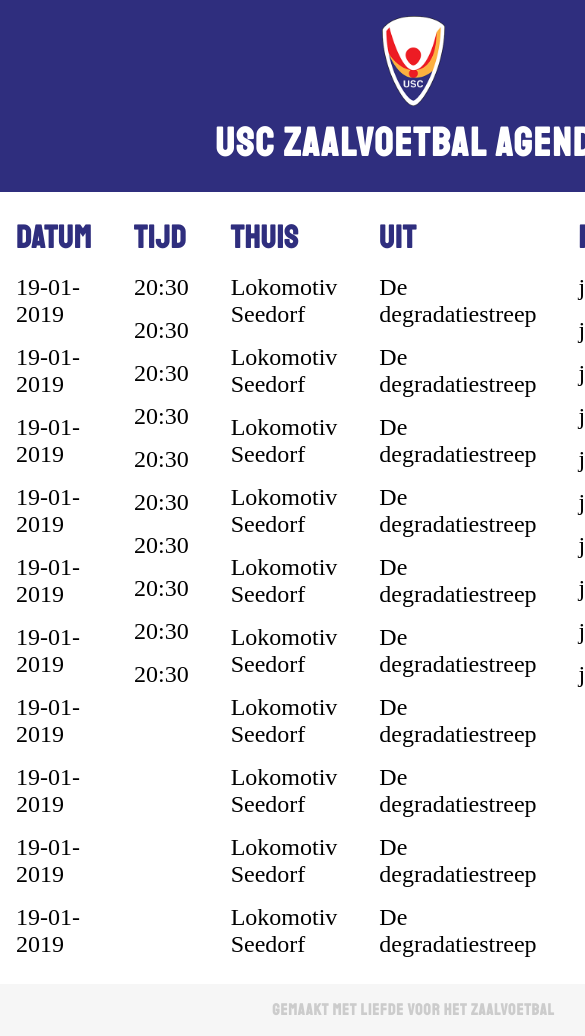
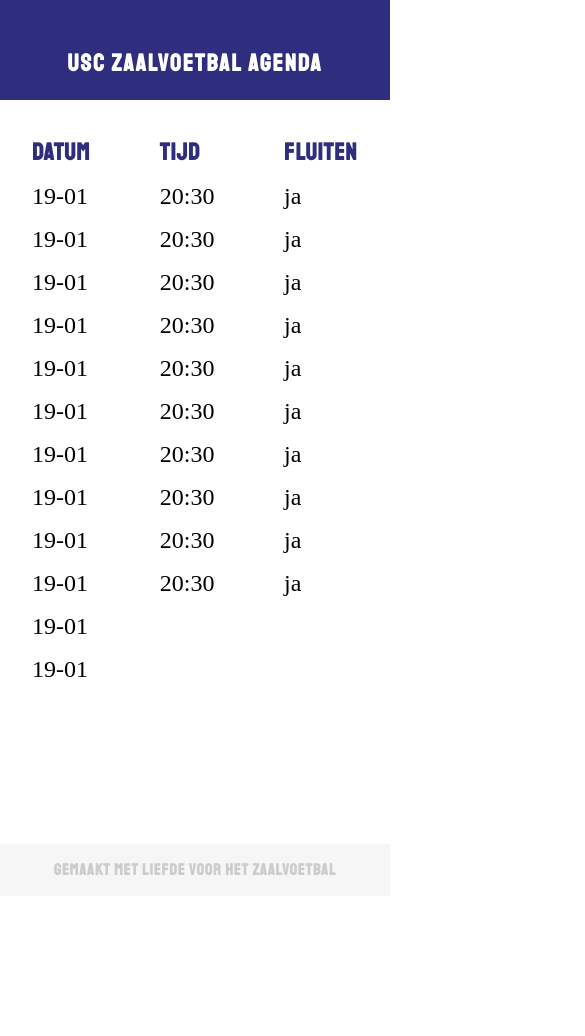
Before and after one commit to jannisteunissen/usc-futsal, a plain HTML site: page index.html in a window 390 px wide. Shown: the top 1036 px of the page, 585 px wide, since content can reach past the window. After the commit the page ends 896 px from the top, so only its background shows below. Drawn offline with Linux system fonts and the light colour scheme.

Commit message:
made mobile responsive

```diff
--- a/index.html
+++ b/index.html
@@ -2,7 +2,7 @@
 <html lang="en">
 <head>
     <meta charset="UTF-8" />
-    <title>USC zaalvoetbal</title>
+    <title>USC zaalvoetbal schema</title>
 
     <link rel="stylesheet" type="text/css" href="style.css">
     <link href="https://fonts.googleapis.com/css?family=Staatliches" rel="stylesheet">
@@ -11,26 +11,30 @@
 <body>
 
 <div class="grid-container">
-  <div class="item1">
+  <div class="header">
+    <div class="image">
     <img src="../images/logo-usc.png" alt="usc logo" height="90" width="63">
+    </div>
     <h1>USC Zaalvoetbal Agenda</h1>
   </div>
-  <div class="item2">
+  <div class="date">
    <h2>Datum</h2>
     <ul>
-      <li>19-01-2019</li>
-      <li>19-01-2019</li>
-      <li>19-01-2019</li>
-      <li>19-01-2019</li>
-      <li>19-01-2019</li>
-      <li>19-01-2019</li>
-      <li>19-01-2019</li>
-      <li>19-01-2019</li>
-      <li>19-01-2019</li>
-      <li>19-01-2019</li>
+      <li>19-01</li>
+      <li>19-01</li>
+      <li>19-01</li>
+      <li>19-01</li>
+      <li>19-01</li>
+      <li>19-01</li>
+      <li>19-01</li>
+      <li>19-01</li>
+      <li>19-01</li>
+      <li>19-01</li>
+      <li>19-01</li>
+      <li>19-01</li>
     </ul>
   </div>
-   <div class="item3">
+   <div class="time">
    <h2>Tijd</h2>
     <ul>
       <li>20:30</li>
@@ -46,7 +50,7 @@
 
     </ul>
   </div>
-  <div class="item4">
+  <div class="teamhome">
     <h2>Thuis</h2>
     <ul>
       <li>Lokomotiv Seedorf</li>
@@ -61,7 +65,7 @@
       <li>Lokomotiv Seedorf</li>
     </ul>
   </div>
-  <div class="item5">
+  <div class="teamout">
     <h2>Uit</h2>
     <ul>
       <li>De degradatiestreep</li>
@@ -76,7 +80,7 @@
       <li>De degradatiestreep</li>
     </ul>
     </div>
-  <div class="item6">
+  <div class="fluiten">
     <h2>Fluiten</h2>
     <ul>
       <li>ja</li>
@@ -91,7 +95,7 @@
       <li>ja</li>
     </ul>
     </div>
-    <div class="item7">
+    <div class="score">
     <h2>Uitslag</h2>
     <ul>
       <li>2-1</li>
@@ -106,10 +110,8 @@
       <li>2-1</li>
     </ul>
   </div>
-  <div class="item8"><h5>Gemaakt met liefde voor het zaalvoetbal</h5></div>
-
-
-
+  </div>
+  <div class="footer"><h5>Gemaakt met liefde voor het zaalvoetbal</h5></div>
 </div>
 
 </body>
--- a/style.css
+++ b/style.css
@@ -11,43 +11,43 @@
       'header header header header header header'
       'date time teamhome teamout fluiten score'
       'footer footer footer footer footer footer';
-    grid-gap: 10px;
-    width: 100vw;
-    height: 100vh;
-  }
+    grid-gap: 20px;
+    grid-template-rows: 200px 1fr 40px;
+}
 
-  .grid-container > div {
-      padding: 16px;
-  }
+.grid-container > div {
+      padding: 32px;
+}
 
-
-.item1 {
+.header {
     grid-area: header;
     text-align: center;
     background-color: #2f2e7e;
 }
-.item2 {
+
+.date {
     grid-area: date;
 }
-.item3 {
+.time {
     grid-area: time;
 }
-.item4 {
+.teamhome {
     grid-area: teamhome;
 }
-.item5{
+.teamout{
     grid-area: teamout;
 }
-.item6 {
+.fluiten{
     grid-area: fluiten;
 }
-.item7 {
+.score {
     grid-area: score;
 }
-.item8 {
+.footer {
     grid-area: footer;
     text-align: center;
     background-color: #f6f6f6;
+
 }
 
 
@@ -86,4 +86,48 @@
     color: #ccc;
     letter-spacing: 1px;
     margin: 0;
+    padding: 16px;
 }
+
+@media (max-width: 500px) {
+    .grid-container {
+        grid-template-areas:
+        "header header header"
+        "date time fluiten"
+        "footer footer footer";
+        grid-gap: 5px;
+        width: 100vw;
+        height: 100vh;
+        grid-template-rows: 100px 1fr 40px;
+    }
+    .score {
+        display: none;
+    }
+    .teamhome {
+        display: none;
+    }
+    .teamout {
+        display: none;
+    }
+
+    h1 {
+        font-size: 24px;
+        font-family: 'Staatliches';
+        padding: 16px;
+        margin: 0;
+        color: #fff;
+        letter-spacing: 2px;
+    }
+
+    h2 {
+        font-size: 24px;
+        letter-spacing: 1px;
+        font-family: 'Staatliches';
+        margin: 0;
+        color: #2f2e7e;
+    }
+
+    .image {
+        display: none;
+    }
+}
```
